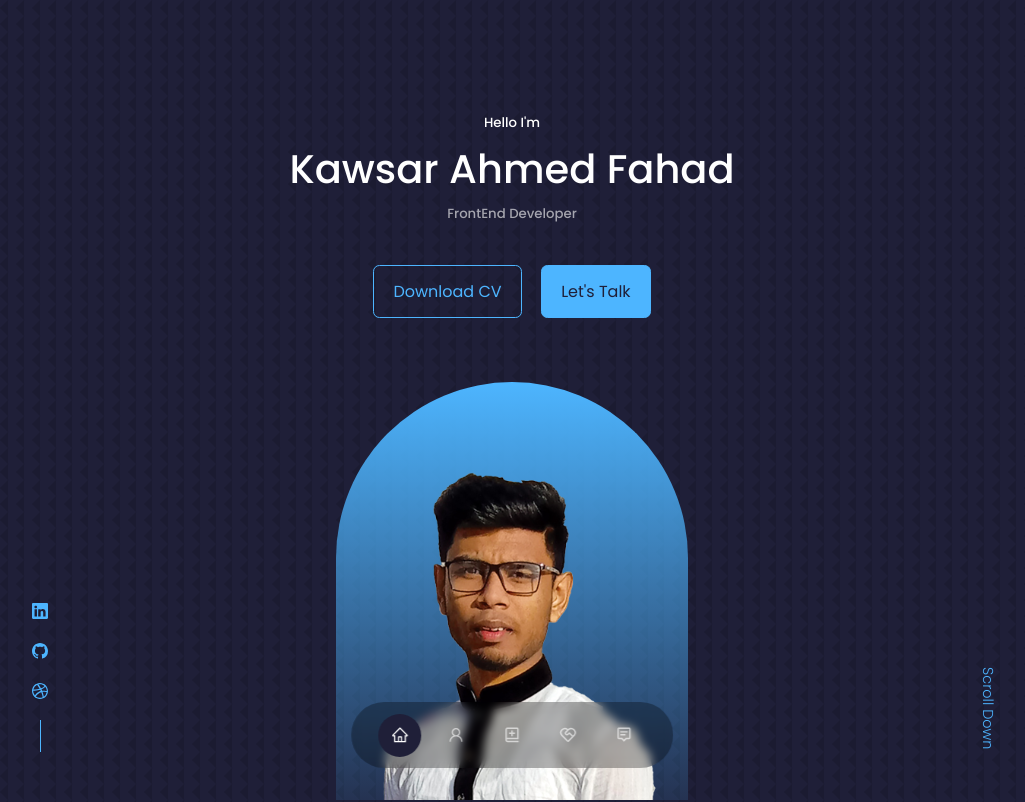
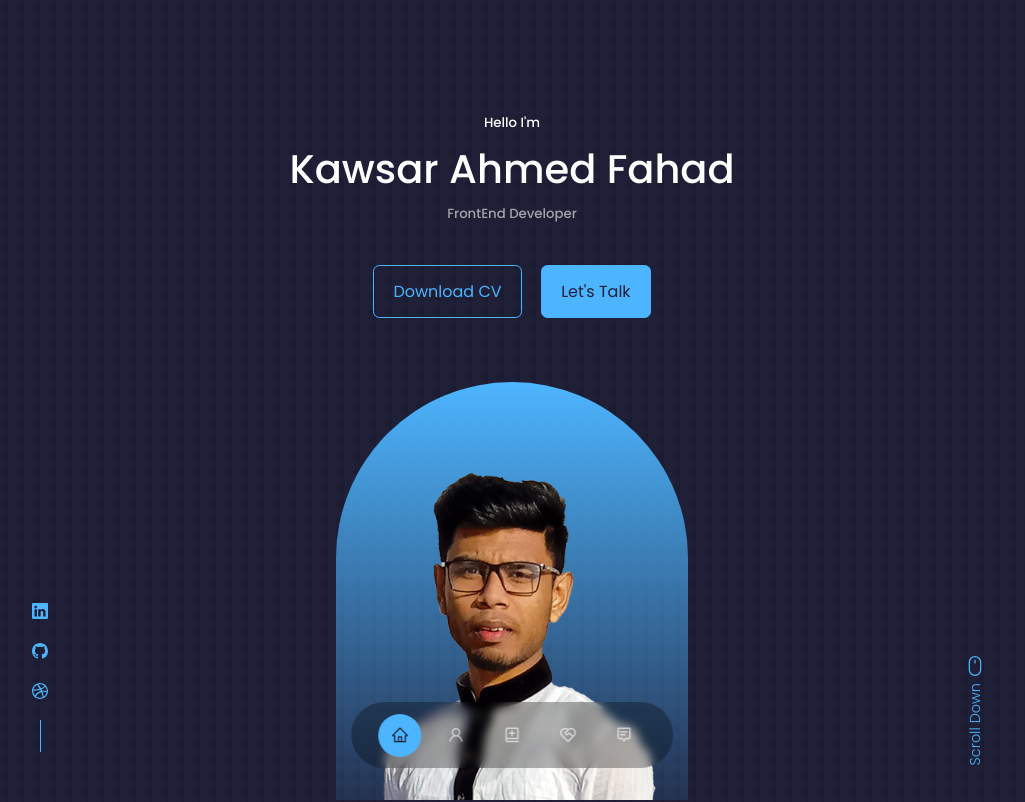
Before and after one commit to faha1999/itsfaha, a React (Create React App) app: page / in a window 1280 px wide. Shown: the top 802 px of the page, without its empty margins (128-1153 px from the left). Built offline with nearby package versions, Linux system fonts and the light colour scheme.

Commit message:
UI updated

```diff
--- a/src/assets/scss/_footer.scss
+++ b/src/assets/scss/_footer.scss
@@ -68,5 +68,9 @@ footer {
       padding-left: 1rem;
       padding-right: 1rem;
     }
+
+    .socials {
+      margin-bottom: 2.6rem;
+    }
   }
 }
--- a/src/assets/scss/_header.scss
+++ b/src/assets/scss/_header.scss
@@ -47,11 +47,21 @@ header {
 
     .scroll_down {
       position: absolute;
-      right: -2.3rem;
-      bottom: 5rem;
-      transform: rotate(90deg);
-      font-weight: 300;
-      font-size: 0.9rem;
+      right: -1.5rem;
+      bottom: 4rem;
+      display: grid;
+      row-gap: 2.25rem;
+      justify-items: center;
+
+      .icon {
+        font-size: 1.25rem;
+      }
+
+      span {
+        font-weight: 300;
+        font-size: 0.9rem;
+        transform: rotate(-90deg);
+      }
     }
   }
 }
--- a/src/assets/scss/_nav.scss
+++ b/src/assets/scss/_nav.scss
@@ -25,8 +25,8 @@ nav {
     }
 
     &.active {
-      background: var(--color-bg);
-      color: var(--color-white);
+      background: var(--color-primary);
+      color: var(--color-bg);
     }
   }
 }
--- a/src/components/Header.jsx
+++ b/src/components/Header.jsx
@@ -2,6 +2,7 @@ import React from 'react';
 import Button from './partials/Button';
 import Me from '../assets/images/me.png';
 import HeaderSocial from './partials/HeaderSocial';
+import { BsMouse } from 'react-icons/bs';
 
 const Header = () => {
   return (
@@ -19,7 +20,7 @@ const Header = () => {
         </div>
 
         <a href="#contact" className="scroll_down">
-          Scroll Down
+          <BsMouse className="icon" /> <span>Scroll Down</span>
         </a>
       </div>
     </header>
```
Also changed, not shown: src/assets/css/style.min.css, 1 other file (tests, documents, lock files or other folders).
